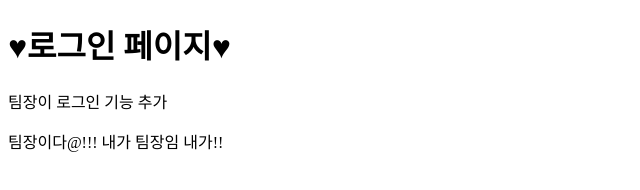
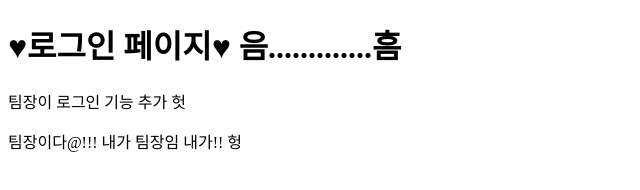
Before and after one commit to yuriyuri01/TEAM_B, a plain HTML site: page login.html in a window 1280 px wide. Shown: the whole page, without its empty margins (0-640 px from the left). Drawn offline with Linux system fonts and the light colour scheme.

Commit message:
내가 만든 파일

```diff
--- a/login.html
+++ b/login.html
@@ -6,8 +6,8 @@
     <title>♥로그인 페이지♥</title>
   </head>
   <body>
-    <h1>♥로그인 페이지♥</h1>
-    <p>팀장이 로그인 기능 추가</p>
-    <p>팀장이다@!!! 내가 팀장임 내가!!</p>
+    <h1>♥로그인 페이지♥ 음.............흠</h1>
+    <p>팀장이 로그인 기능 추가 헛</p>
+    <p>팀장이다@!!! 내가 팀장임 내가!! 헝</p>
   </body>
 </html>
```
